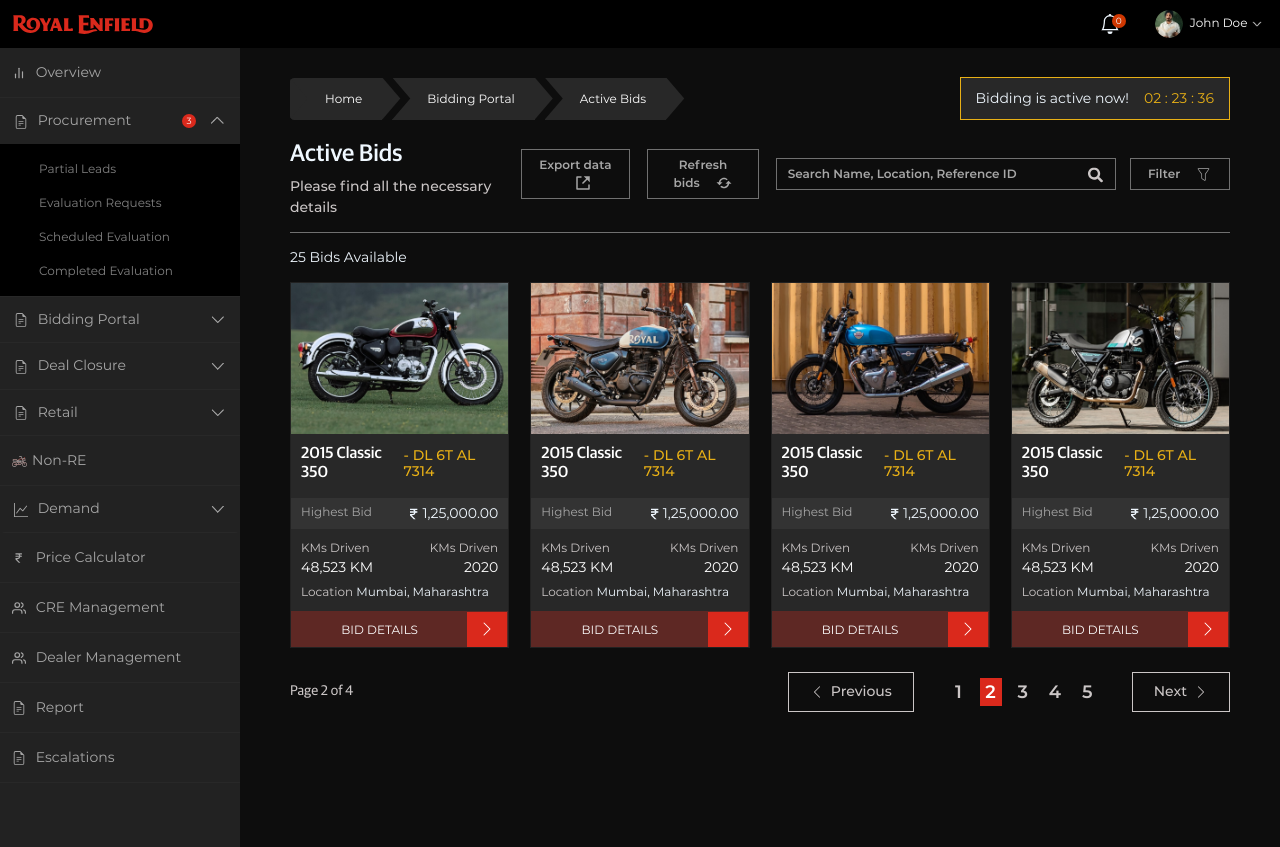
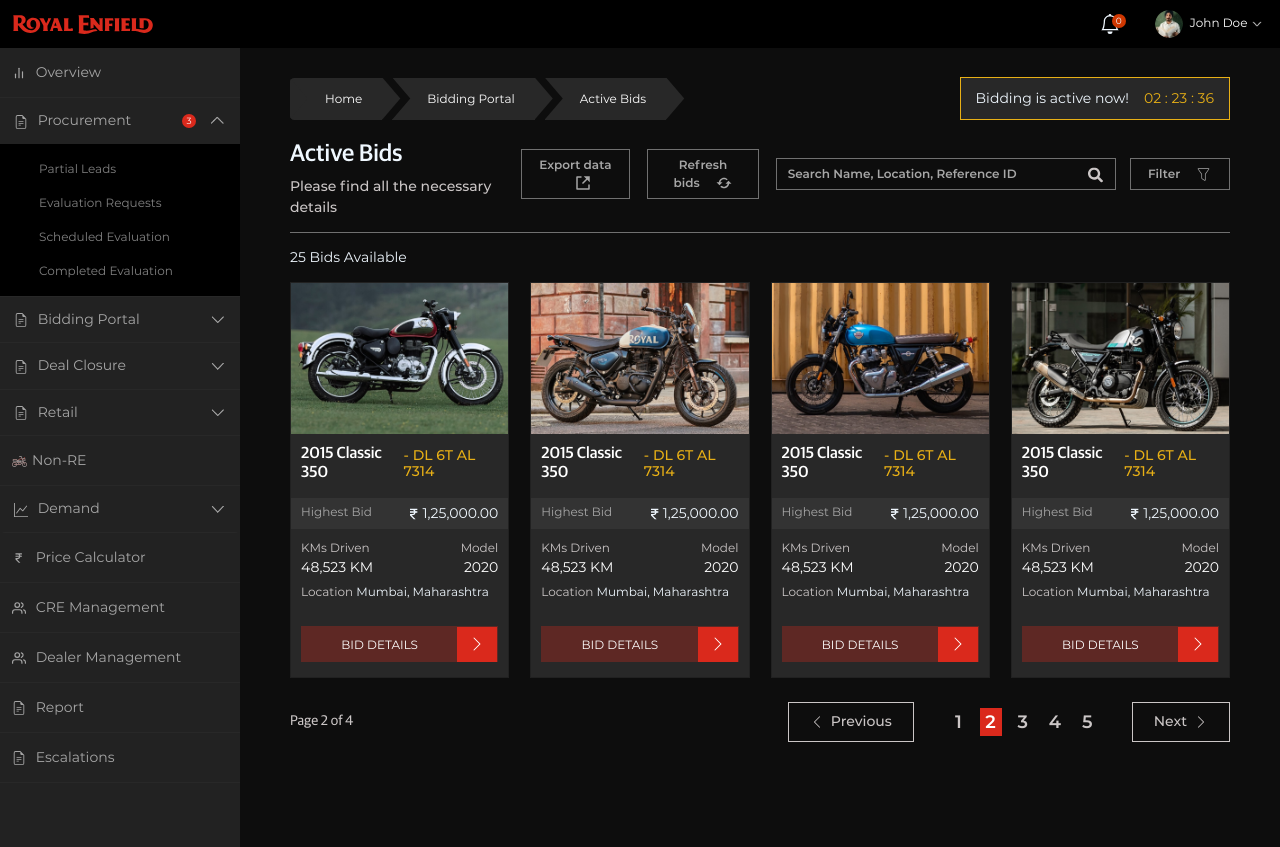
Before and after one commit to nakulsharma95/re-vintage-dashboard-dummy, a Next.js app: page /bidding-portal/active-bids in a window 1280 px wide. Built offline with nearby package versions, Linux system fonts and the light colour scheme.

Commit message:
fix: card button spacing fixed

```diff
--- a/components/biddingPortal/biddingPrimaryCard/index.jsx
+++ b/components/biddingPortal/biddingPrimaryCard/index.jsx
@@ -97,7 +97,7 @@
               <div className={styles.addtionalInfo}>
                 <div className="d-flex align-items-center justify-content-between">
                   <span className={styles.infoTitle}>KMs Driven</span>
-                  <span className={styles.infoTitle}>KMs Driven</span>
+                  <span className={styles.infoTitle}>Model</span>
                 </div>
                 <div className="d-flex align-items-center justify-content-between">
                   <span>48,523 KM</span>
@@ -108,9 +108,15 @@
                 </div>
               </div>
               {props.arrowBtn && (
-                <ArrowButton detailLink="/bike-details" title="BID DETAILS" />
+                <div className={styles.cardBtnCols}>
+                  <ArrowButton detailLink="/bike-details" title="BID DETAILS" />
+                </div>
               )}
-              {props.redBtn && <RedButton title="VIEW DETAIL" />}
+              {props.redBtn &&
+                <div className={styles.cardBtnCols}>
+                  <RedButton title="VIEW DETAIL" />
+                </div>
+              }
             </Card.Body>
           </Card>
         </Col>
--- a/components/biddingPortal/biddingPrimaryCard/style.module.scss
+++ b/components/biddingPortal/biddingPrimaryCard/style.module.scss
@@ -230,3 +230,7 @@
 	color: $gray-cb;
 	outline: none;
 }
+
+.cardBtnCols{
+	padding: 15px 10px;
+}
--- a/pages/bidding-portal/seller-portal/index.jsx
+++ b/pages/bidding-portal/seller-portal/index.jsx
@@ -94,7 +94,9 @@
                     <span>Location</span> Mumbai, Maharashtra
                   </div>
                 </div>
-                <ArrowButton title="VIEW DETAILS" />
+                <div className={styles.cardBtnCols}>
+                  <ArrowButton title="VIEW DETAILS" />
+                </div>
               </Card.Body>
             </Card>
           </Col>
--- a/pages/bidding-portal/seller-portal/style.module.scss
+++ b/pages/bidding-portal/seller-portal/style.module.scss
@@ -225,3 +225,6 @@
 	color: $gray-cb;
 	outline: none;
 }
+.cardBtnCols{
+	padding: 15px 10px;
+}
```
